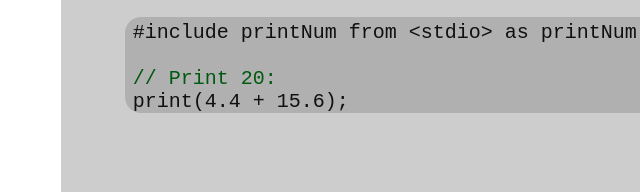
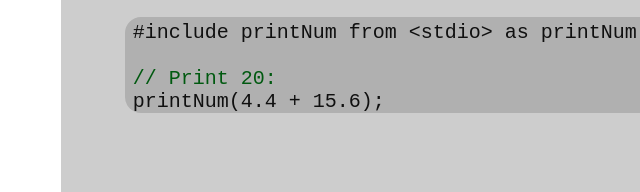
Before and after one commit to FluxFlu/tombstone, a website: page docs/pages/stdlib/stdio.html in a window 1280 px wide. Shown: the part 913-1105 px from the top of the page, 11-651 px from the left. Drawn offline with Linux system fonts and the light colour scheme.

Commit message:
Fixed minor mistake in `stdio` documentation

```diff
--- a/docs/pages/stdlib/stdio.html
+++ b/docs/pages/stdlib/stdio.html
@@ -43,7 +43,7 @@ Accepts:
 #include printNum from &lt;stdio&gt; as printNum with [f32]
 
 <comment>// Print 20: </comment>
-print(4.4 + 15.6);
+printNum(4.4 + 15.6);
 </pre>
     </div>
 </body>
```
